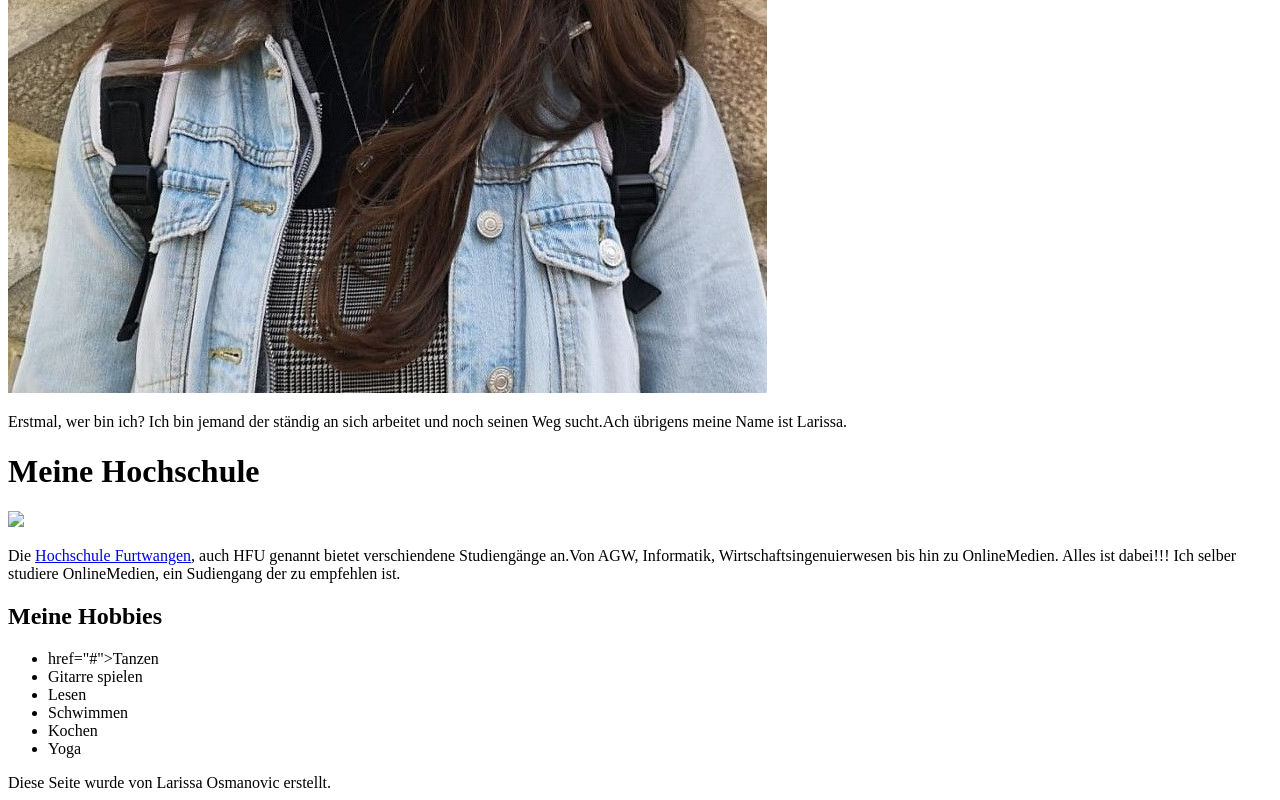
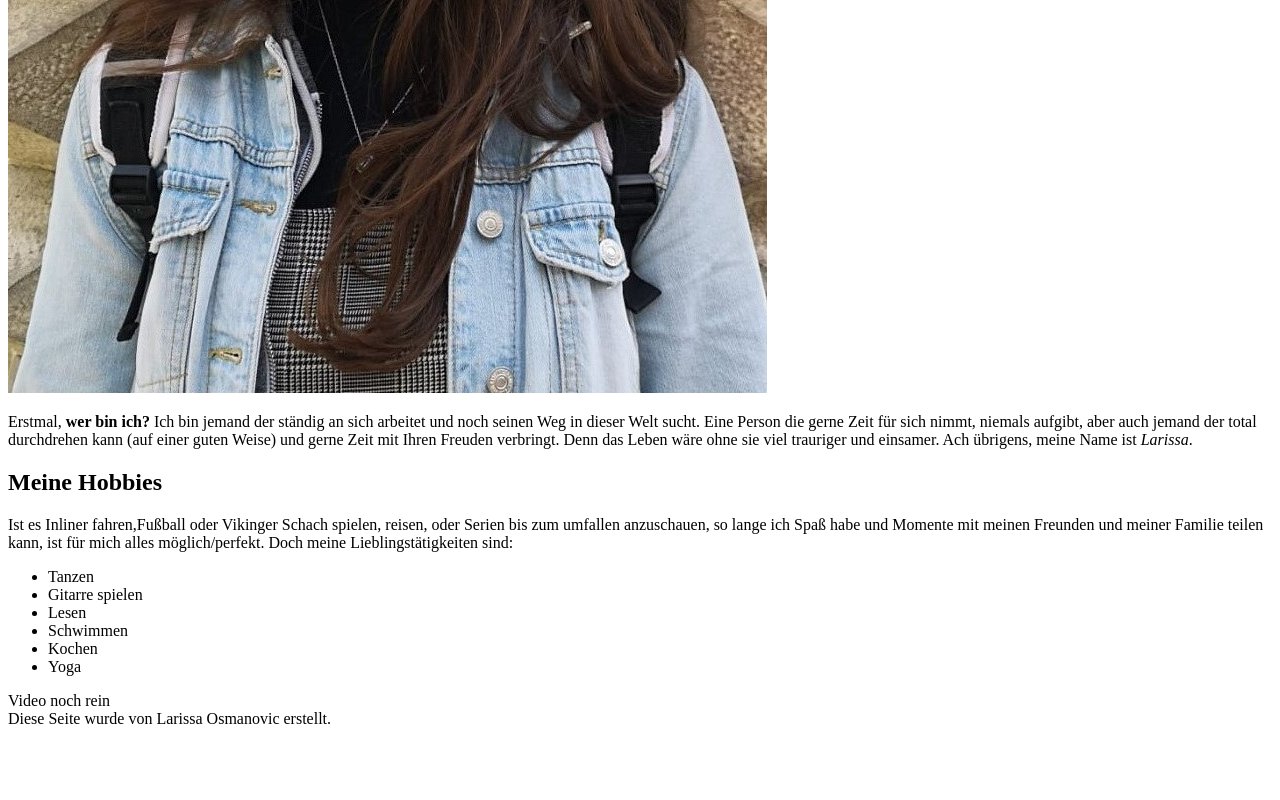
Before and after one commit to LarissaOsmanovic/GIS-SoSe-2021, a plain HTML site: page Praktikumsabgabe.1.2/Steckbrief.html in a window 1280 px wide. Shown: the part 493-1293 px from the top of the page. After the commit the page ends 1229 px from the top, so only its background shows below. Drawn offline with Linux system fonts and the light colour scheme; files whose address does not match are found by name.

Commit message:
Verbesserter Steckbrief

```diff
--- a/Praktikumsabgabe.1.2/Steckbrief.html
+++ b/Praktikumsabgabe.1.2/Steckbrief.html
@@ -10,18 +10,21 @@
 <body>
     <header>
         <h1 id="Über mich"></h1>
+    </header>
+
+    <main>
         <img src="MeinBild.jpg">
-            <p>Erstmal, wer bin ich? Ich bin jemand der ständig an sich arbeitet und noch seinen Weg sucht.Ach übrigens meine Name ist Larissa.</p>
-
-        <h1>Meine Hochschule</h1>
-            <img src="HFU_Logo.png">
-            <p>Die <a href="https://www.hs-furtwangen.de/">Hochschule Furtwangen</a>, auch HFU genannt bietet verschiendene
-                Studiengänge an.Von AGW, Informatik, Wirtschaftsingenuierwesen bis hin zu OnlineMedien. Alles ist
-                dabei!!! Ich selber studiere OnlineMedien, ein Sudiengang der zu empfehlen ist.</p>
+        <p>Erstmal, <strong>wer bin ich?</strong> Ich bin jemand der ständig an sich arbeitet und noch seinen Weg in
+            dieser Welt sucht. Eine Person die gerne Zeit für sich nimmt, niemals aufgibt, aber auch jemand der total
+            durchdrehen kann (auf einer guten Weise) und gerne Zeit mit Ihren Freuden verbringt. Denn das Leben wäre ohne sie viel trauriger
+            und einsamer. Ach übrigens, meine Name ist <em>Larissa</em>.</p>
 
         <h2>Meine Hobbies</h2>
+        <p>Ist es Inliner fahren,Fußball oder Vikinger Schach spielen, reisen, oder Serien bis zum umfallen anzuschauen,
+            so lange ich Spaß habe und Momente mit meinen Freunden und meiner Familie teilen kann, ist für mich
+            alles möglich/perfekt. Doch meine Lieblingstätigkeiten sind:</p>
         <ul>
-                <li> href="#">Tanzen</li>
+            <li>Tanzen</li>
             <li>Gitarre spielen</li>
             <li>Lesen</li>
             <li>Schwimmen</li>
@@ -29,9 +32,7 @@
             <li>Yoga</li>
         </ul>
 
-    </header>
-
-    <main>
+        Video noch rein
 
     </main>
 
```
Lines whose indentation alone changed are shown as unchanged.
